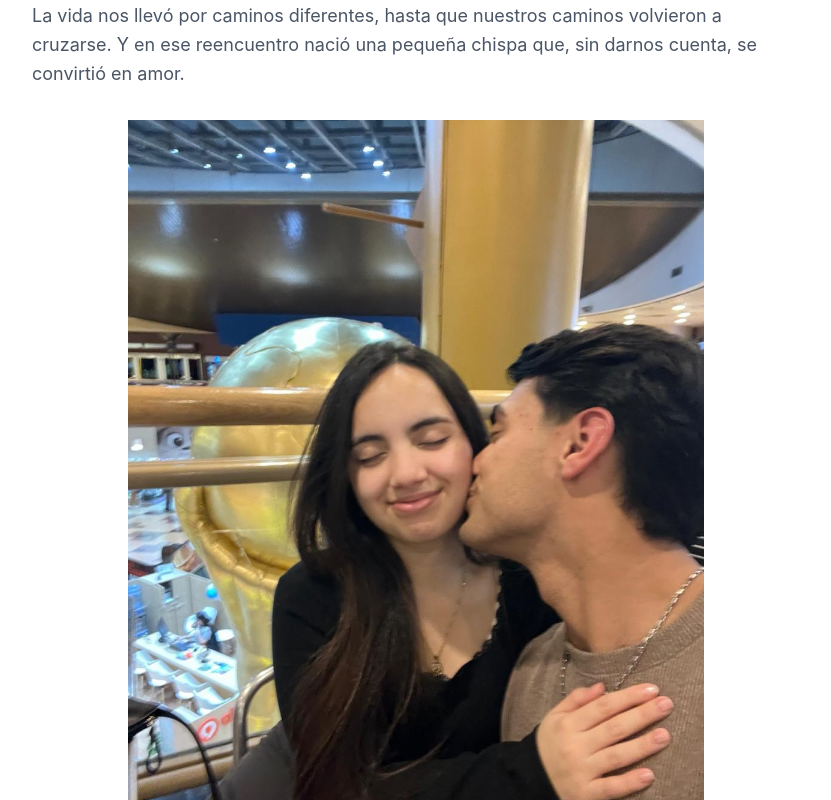
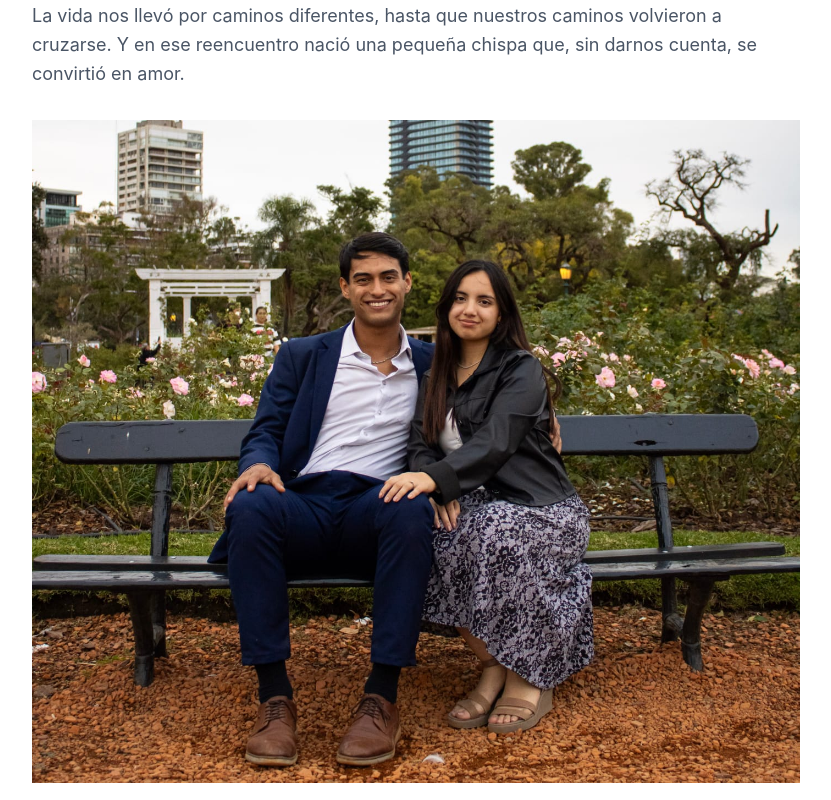
Before and after one commit to gnehemias04/invitacion-casamiento, a React (Vite) app: page / in a window 1280 px wide. Shown: the part 1960-2760 px from the top of the page, without its empty margins (224-1055 px from the left). Built offline with nearby package versions, Linux system fonts and the light colour scheme.

Commit message:
last changes 2

```diff
--- a/src/components/Story.jsx
+++ b/src/components/Story.jsx
@@ -18,7 +18,7 @@ function Story() {
           volvieron a cruzarse. Y en ese reencuentro nació una pequeña chispa
           que, sin darnos cuenta, se convirtió en amor. <br />
         </p>
-        <img className=" w-[75%] mx-auto mt-8 " src="cine.jpeg" alt="" />
+        <img className="  mt-8 " src="propuesta1.jpeg" alt="" />
         <p className="mt-8 text-lg leading-relaxed text-gray-600">
           Desde entonces compartimos risas, sueños y aventuras. Crecimos y
           aprendimos muchísimo el uno del otro, aunque sabemos que todavía nos
```
Also changed, not shown: public/propuesta1.jpeg (added).
